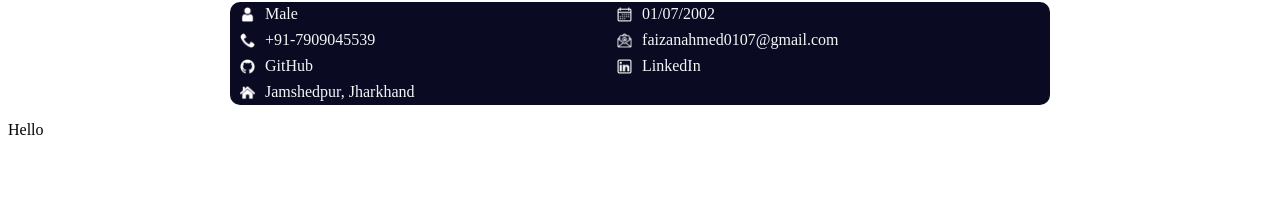
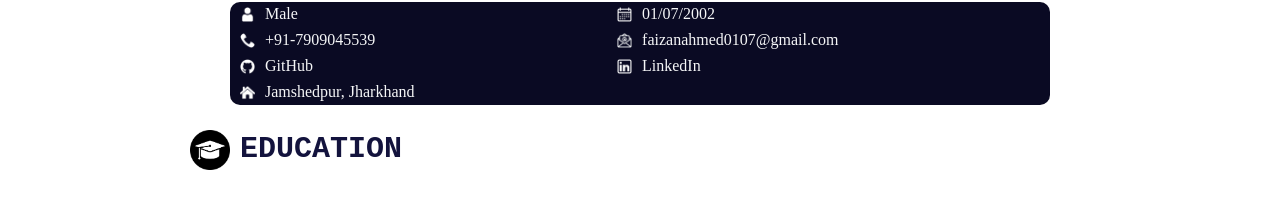
Before and after one commit to MrUnknown101331/MyCV, a plain HTML site: page index.html in a window 1280 px wide. Shown: the part 182-390 px from the top of the page. Drawn offline with Linux system fonts and the light colour scheme.

Commit message:
Added Education title

```diff
--- a/css/style.css
+++ b/css/style.css
@@ -9,12 +9,12 @@
   margin-left: 150px;
 }
 
-#name{
+#name {
   color: #13133d;
   padding-top: 50px;
 }
 
-#current{
+#current {
   margin-left: 2px;
   margin-top: -20px;
 }
@@ -37,14 +37,19 @@
   border-radius: 10px;
 }
 
-#nistLink{
+#nistLink {
   color: lightslategray;
   text-decoration: none;
 }
 
-#nistLink:hover, #nistLink:active{
+#nistLink:hover, #nistLink:active {
   color: #1a6730;
   text-decoration: underline;
+}
+
+#content {
+  max-width: 900px;
+  margin: 0 auto;
 }
 
 .iconbox {
@@ -59,7 +64,7 @@
   width: 15px;
 }
 
-.boxLink{
+.boxLink {
   color: #f5f6f7;
   text-decoration: none;
 }
@@ -68,3 +73,16 @@
   color: #fecc4c;
   text-decoration: underline;
 }
+
+.headerIcon {
+  width: 40px;
+  float: left;
+}
+
+.header {
+  padding-top: 2px;
+  padding-left: 50px;
+  font-family: monospace;
+  font-size: 30px;
+  color: #13133d;
+}
--- a/index.html
+++ b/index.html
@@ -16,7 +16,6 @@
     </a>
   </div>
 </div>
-
 <div id="detail">
   <section class="iconbox"><img class="icon" src="img/Person.png" alt="Symbol for Gender">
     <p>Male</p></section>
@@ -34,9 +33,11 @@
     <a class="boxLink" href="https://www.google.com/maps/place/Jamshedpur"><p>Jamshedpur, Jharkhand</p></a></section>
 </div>
 
-
-<p>Hello</p>
-
-
+<section id="content">
+  <div>
+    <img class="headerIcon" src="img/Education.png">
+    <h2 class="header">EDUCATION</h2>
+  </div>
+</section>
 </body>
 </html>
```
Also changed, not shown: img/Certificate.png (added), img/Education.png (added), img/Organization.png (added), img/Projects.png (added), img/Skills.png (added), img/language.png (added).
